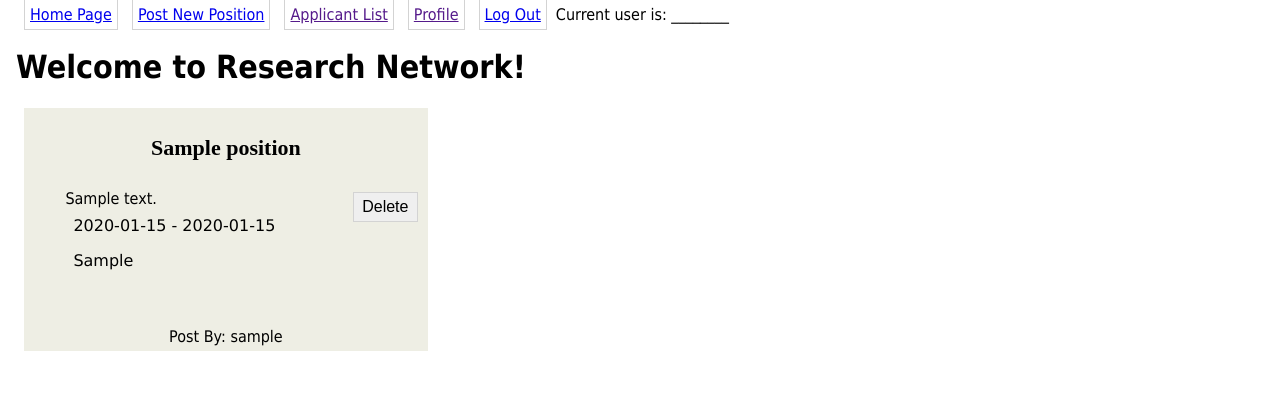
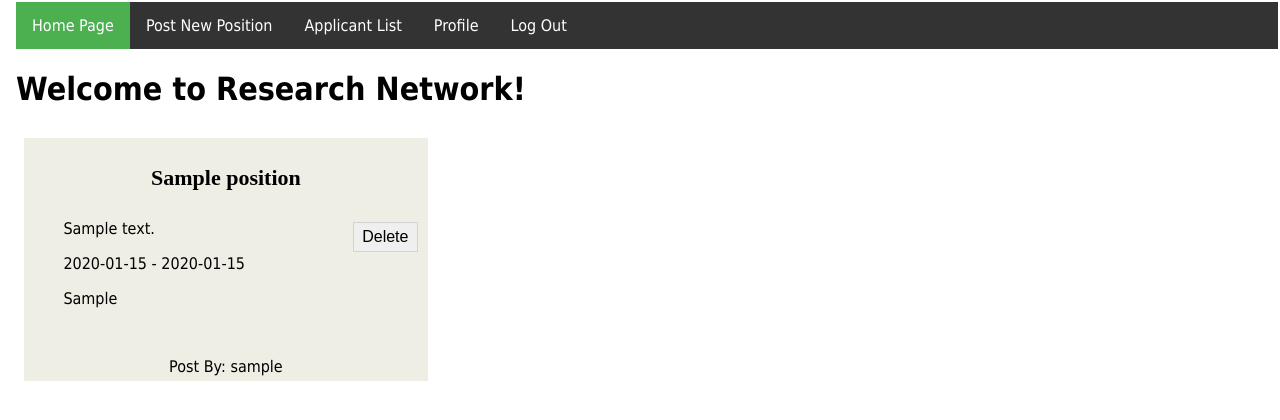
Before and after one commit to box-lin/researchnetwork, a Flask app: page /faculty_index in a window 1280 px wide. Shown: the top 420 px of the page. Run offline with Flask 2, Linux system fonts and the light colour scheme; a user stored in the database is signed in; tables that the repository leaves empty hold one stand-in row (values such as "Sample post").

Commit message:
more styling fix to research position display and Post New Position form

```diff
--- a/app/Controller/auth_forms.py
+++ b/app/Controller/auth_forms.py
@@ -60,7 +60,7 @@ class StudentRegistrationForm(FlaskForm):
     elective = TextAreaField('Eletive Courses: ',validators=[DataRequired()])
     researchtopic = StringField('Research Topics', validators=[DataRequired()])
     programming = StringField('Programming Languages', validators=[DataRequired()])
-    experience = TextAreaField('Eletive Courses: ',validators=[DataRequired()])
+    experience = TextAreaField('Experience: ',validators=[DataRequired()])
     submit = SubmitField('Register As Student')
 
     def validate_username(self, username):
--- a/app/Controller/forms.py
+++ b/app/Controller/forms.py
@@ -1,5 +1,5 @@
 from flask_wtf import FlaskForm
-from wtforms import StringField, SubmitField
+from wtforms import StringField, SubmitField, TextAreaField
 from wtforms.validators import  DataRequired, Email, EqualTo, ValidationError, Length, DataRequired, regexp
 
 '''
@@ -7,10 +7,10 @@ Flaskform for faculty use - Research position post
 '''
 class ResearchPositionForm(FlaskForm):
     research_title = StringField('Research Project Title', validators=[DataRequired(),Length(min=0, max=2048)])
-    desc = StringField('Project Brif Description', validators=[DataRequired(),Length(min=0, max=2048)])
+    desc = TextAreaField('Project Brif Description', validators=[DataRequired(),Length(min=0, max=2048)])
     start_date = StringField('Start date ', validators=[DataRequired(), Length(min=0, max=128)])
     end_date = StringField('End date ', validators=[DataRequired(), Length(min=0, max=128)])
     time_commitment = StringField('Required Time Commitment',validators=[DataRequired(),Length(min=0, max=128)] )
     research_field = StringField('Research Field', validators=[DataRequired(), Length(min=0, max=128)])
-    applicant_qualification = StringField('Applicant Qualification', validators=[DataRequired(),Length(min=0, max=128)])
+    applicant_qualification = TextAreaField('Applicant Qualification', validators=[DataRequired(),Length(min=0, max=128)])
     submit = SubmitField('Post')
--- a/app/View/static/css/main.css
+++ b/app/View/static/css/main.css
@@ -31,8 +31,9 @@ body {
     background-color: #111;
 }
 
-.active {
+.nav-container li a.active {
     background-color: #4CAF50;
+    color: white;
 }
 
 
@@ -152,6 +153,10 @@ a:hover {
     word-break: break-all;
 }
 
+.postlist{
+    display: flex;
+    flex-wrap: wrap;
+}
 
 .post-box{
     display: flex;
@@ -205,3 +210,8 @@ a:hover {
 .link{
     color: rgb(250, 243, 243);
 }
+
+.posttable {
+    width : 100%;
+    margin: 0px;
+}
--- a/app/View/templates/_post.html
+++ b/app/View/templates/_post.html
@@ -1,24 +1,25 @@
 <table class = "posttable" style = "width:100%" valign="top">
+
         <tr>
             <td colspan="3">
                 <div class="posttitle"> {{position.title}} </div>
             </td>
         </tr>
+
+
         <tr>
             <td width="10%" >
             </td>
 
-            <td width="80%" >
+            <td width="85%" >
 
                 <div class = "postmassage">
                     {{position.desc}}
+                    <p> {{position.start_date}} - {{position.end_date}} </p>
+                    <p> {{position.research_field}} </p>
                 </div>
-                <div class = "postmessage">
-                    {{position.start_date}} - {{position.end_date}}
-                </div>
-                <div class = "postmessage">
-                    {{position.research_field}}
-                </div>
+
+
             </td>
 
             <td width = "5%">
--- a/app/View/templates/base.html
+++ b/app/View/templates/base.html
@@ -15,7 +15,7 @@
 <body>
     <div class="nav-container">
         <ul>
-            <li><a class="active" href="#home">Login</a></li>
+            <li><a class="active" href="login">Login</a></li>
             <li><a href="#news">Contact Us</a></li>
             <li><a href="#contact">About Us</a></li>
             <li><a href="#about">News </a></li>
--- a/app/View/templates/f_base.html
+++ b/app/View/templates/f_base.html
@@ -11,19 +11,16 @@
 
 <body>
     <div class="nav-container">
-        <table>
-            <tr>
-                <td><a href="{{ url_for('routes.faculty_index') }}" class="button">Home Page</a></td>
-                <!-- TODO (iteration 1) : add the "Login" or "Logout" link. If the user is logged in, Login link should be displayed, otherwise Logout link should be displayed. -->
-                <td><a href="{{ url_for('routes.postReasearch')}}" class="button"> Post New Position </a></td>
-                <td><a href="" class="button"> Applicant List </a></td>
-                <td><a href="" class="button"> Profile </a></td>
-                <td><a href="{{ url_for('auth.logout') }}" class="button"> Log Out </a></td>
-                <!-- TODO (iteration 1) : Replace "_______" below with the username of the current user.-->
-                <td> Current user is: <span class="useritem">________ </span> </td>
-            </tr>
-        </table>
+        <ul>
+            <li><a href="{{ url_for('routes.faculty_index') }}" class="active">Home Page</a></li>
+            <li><a href="{{ url_for('routes.postReasearch')}}"> Post New Position </a></li>
+            <li><a href="" > Applicant List </a></li>
+            <li><a href="" > Profile </a></li>
+            <li><a href="{{ url_for('auth.logout') }}" > Log Out </a></li>
+        </ul>
+
     </div>
+
     <div>
         {% with messages = get_flashed_messages() %} {% if messages %} {% for message in messages %}
         <div class = "flash-container"> {{ message }}</div>
--- a/app/View/templates/f_index.html
+++ b/app/View/templates/f_index.html
@@ -1,7 +1,7 @@
 {% extends "f_base.html" %} {% block content %}
 
        <h1>Welcome to Research Network!</h1>
-<div class = "position-list">
+<div class = "postlist">
     {% for position in positions %}
     <div class = "post-box">
         {% include '_post.html' %}
--- a/app/View/templates/s_register.html
+++ b/app/View/templates/s_register.html
@@ -48,7 +48,7 @@
             <p>{{ form.elective(class ='formbody') }} </p>
 
             <p>{{ form.researchtopic.label }}</p>
-            <p>{{ form.researchtopic(class ='formbody') }} </p>
+            <p>{{ form.researchtopic(class ='formtitle') }} </p>
 
             <p>{{ form.programming.label }}</p>
             <p>{{ form.programming(class ='formtitle') }} </p>
```
Also changed, not shown: app/View/templates/newPost.html (+7 -7 lines), researchnetwork.db.
